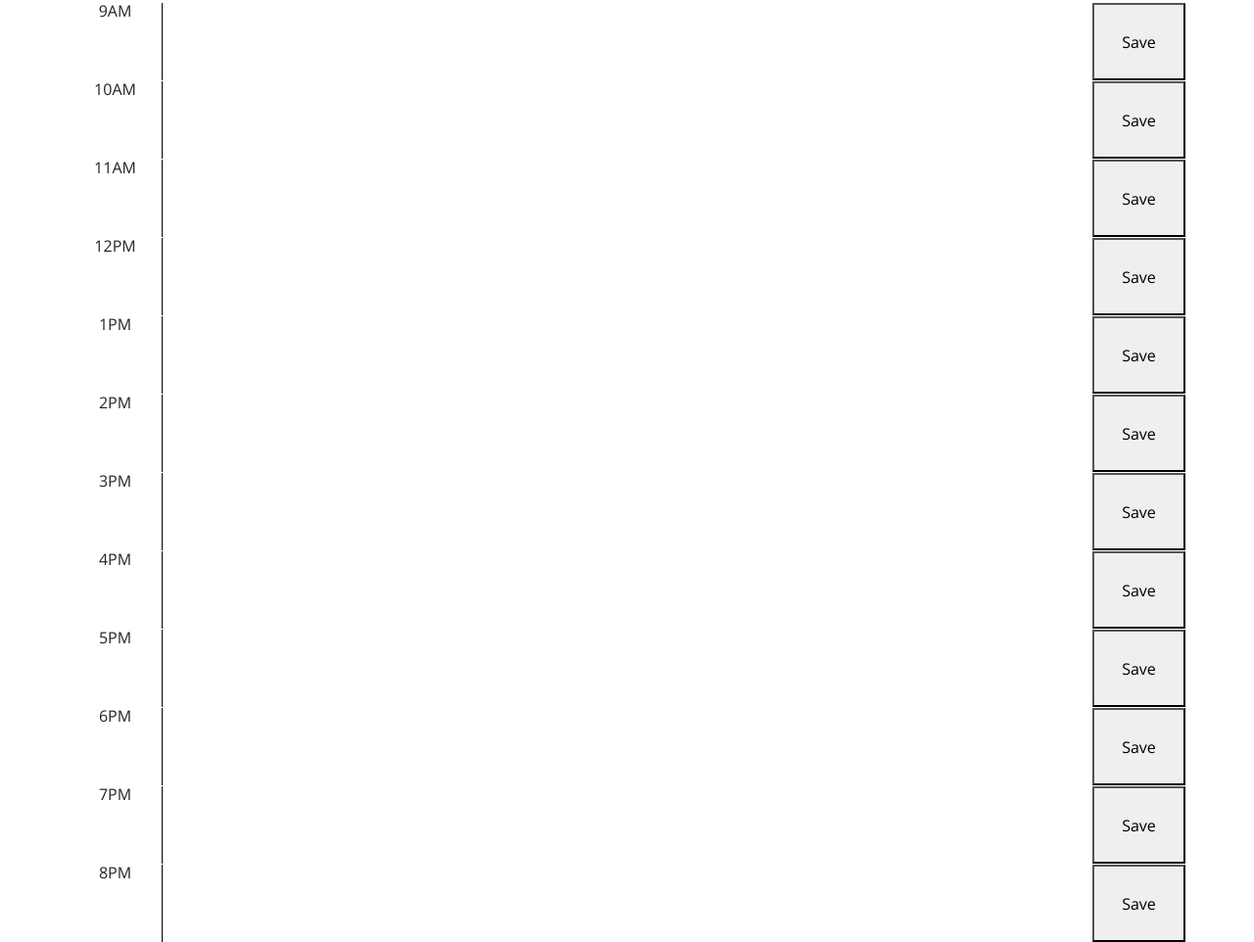
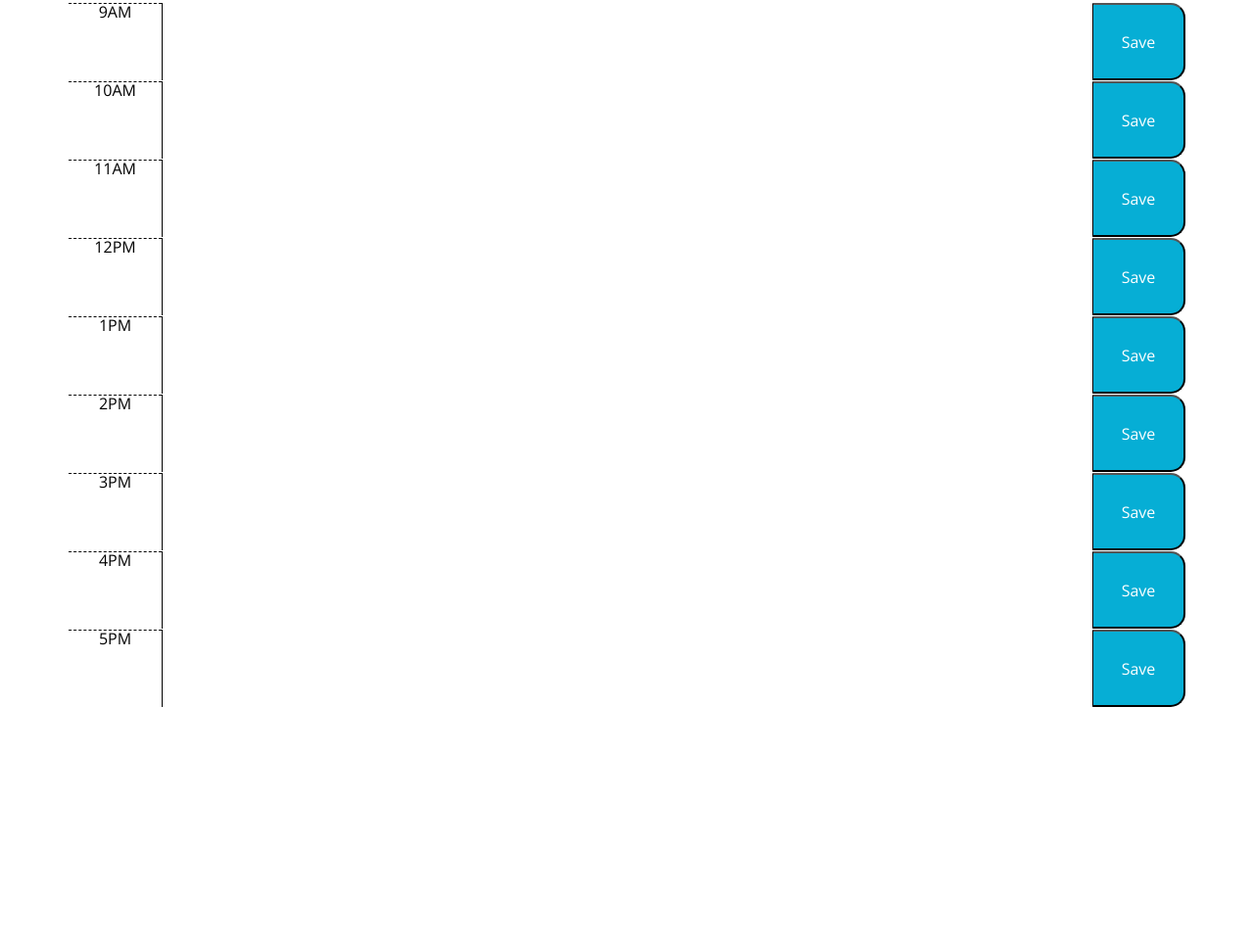
Before and after one commit to Colon182/Day-Planner, a plain HTML site: page index.html in a window 1280 px wide. Shown: the part 334-1296 px from the top of the page at 98% size. After the commit the page ends 1056 px from the top, so only its background shows below. Drawn offline with nearby package versions, Linux system fonts and the light colour scheme.

Commit message:
shortened day planner to 5pm and added given classes to html from css starter code

```diff
--- a/Assets/Script/script.js
+++ b/Assets/Script/script.js
@@ -1,4 +1,17 @@
 var timeDisplayEl = $("#currentDay")
+var nineAM = $("#hour-9");
+var tenAM = $("#hour-10");
+var elevenAM = $("#hour-11");
+var twelvePM = $("#hour-12");
+var onePM = $("#hour-1");
+var twoPM = $("#hour-2");
+var threePM = $("#hour-3");
+var fourPM = $("#hour-4");
+var fivePM = $("#hour-5");
+var sixPM = $("#hour-6");
+var sevenPM = $("#hour-7");
+var EightPM = $("#hour-8");
+
 
 function displayTime() {
     var rightNow = moment().format("MMM DD, YYYY");
--- a/index.html
+++ b/index.html
@@ -1,23 +1,14 @@
 <!DOCTYPE html>
 <html lang="en">
+
 <head>
   <meta charset="UTF-8" />
   <meta name="viewport" content="width=device-width, initial-scale=1.0" />
   <meta http-equiv="X-UA-Compatible" content="ie=edge" />
-    <link
-      rel="stylesheet"
-      href="https://stackpath.bootstrapcdn.com/bootstrap/4.3.1/css/bootstrap.min.css"
-    />
-    <link
-      rel="stylesheet"
-      href="https://use.fontawesome.com/releases/v5.8.1/css/all.css"
-      integrity="sha384-50oBUHEmvpQ+1lW4y57PTFmhCaXp0ML5d60M1M7uH2+nqUivzIebhndOJK28anvf"
-      crossorigin="anonymous"
-    />
-    <link
-      href="https://fonts.googleapis.com/css?family=Open+Sans&display=swap"
-      rel="stylesheet"
-    />
+  <link rel="stylesheet" href="https://stackpath.bootstrapcdn.com/bootstrap/4.3.1/css/bootstrap.min.css" />
+  <link rel="stylesheet" href="https://use.fontawesome.com/releases/v5.8.1/css/all.css"
+    integrity="sha384-50oBUHEmvpQ+1lW4y57PTFmhCaXp0ML5d60M1M7uH2+nqUivzIebhndOJK28anvf" crossorigin="anonymous" />
+  <link href="https://fonts.googleapis.com/css?family=Open+Sans&display=swap" rel="stylesheet" />
   <link rel="stylesheet" href="assets/CSS/style.css" />
   <title>Work Day Scheduler</title>
 </head>
@@ -31,64 +22,50 @@
   <div class="container">
     <!-- Timeblocks go here -->
     <div id="hour-9" class="row time-block">
-      <div class="col-md-1">9AM</div>
+      <div class="col-md-1 hour">9AM</div>
       <textarea class="col-md-10 user-input"></textarea>
-      <button class="col-md-1">Save</button>
+      <button class="col-md-1 saveBtn">Save</button>
     </div>
     <div id="hour-10" class="row time-block">
-      <div class="col-md-1">10AM</div>
+      <div class="col-md-1 hour">10AM</div>
       <textarea class="col-md-10 user-input"></textarea>
-      <button class="col-md-1">Save</button>
+      <button class="col-md-1 saveBtn">Save</button>
     </div>
     <div id="hour-11" class="row time-block">
-      <div class="col-md-1">11AM</div>
+      <div class="col-md-1 hour">11AM</div>
       <textarea class="col-md-10 user-input"></textarea>
-      <button class="col-md-1">Save</button>
+      <button class="col-md-1 saveBtn">Save</button>
     </div>
     <div id="hour-12" class="row time-block">
-      <div class="col-md-1">12PM</div>
+      <div class="col-md-1 hour">12PM</div>
       <textarea class="col-md-10 user-input"></textarea>
-      <button class="col-md-1">Save</button>
+      <button class="col-md-1 saveBtn">Save</button>
     </div>
     <div id="hour-1" class="row time-block">
-      <div class="col-md-1">1PM</div>
+      <div class="col-md-1 hour">1PM</div>
       <textarea class="col-md-10 user-input"></textarea>
-      <button class="col-md-1">Save</button>
+      <button class="col-md-1 saveBtn">Save</button>
     </div>
     <div id="hour-2" class="row time-block">
-      <div class="col-md-1">2PM</div>
+      <div class="col-md-1 hour">2PM</div>
       <textarea class="col-md-10 user-input"></textarea>
-      <button class="col-md-1">Save</button>
+      <button class="col-md-1 saveBtn">Save</button>
     </div>
     <div id="hour-3" class="row time-block">
-      <div class="col-md-1">3PM</div>
+      <div class="col-md-1 hour">3PM</div>
       <textarea class="col-md-10 user-input"></textarea>
-      <button class="col-md-1">Save</button>
+      <button class="col-md-1 saveBtn">Save</button>
     </div>
     <div id="hour-4" class="row time-block">
-      <div class="col-md-1">4PM</div>
+      <div class="col-md-1 hour">4PM</div>
       <textarea class="col-md-10 user-input"></textarea>
-      <button class="col-md-1">Save</button>
+      <button class="col-md-1 saveBtn">Save</button>
     </div>
     <div id="hour-5" class="row time-block">
-      <div class="col-md-1">5PM</div>
+      <div class="col-md-1 hour">5PM</div>
       <textarea class="col-md-10 user-input"></textarea>
-      <button class="col-md-1">Save</button>
+      <button class="col-md-1 saveBtn">Save</button>
     </div>
-    <div id="hour-6" class="row time-block">
-      <div class="col-md-1">6PM</div>
-      <textarea class="col-md-10 user-input"></textarea>
-      <button class="col-md-1">Save</button>
-    </div>
-    <div id="hour-7" class="row time-block">
-      <div class="col-md-1">7PM</div>
-      <textarea class="col-md-10 user-input"></textarea>
-      <button class="col-md-1">Save</button>
-    </div>
-    <div id="hour-8" class="row time-block">
-      <div class="col-md-1">8PM</div>
-      <textarea class="col-md-10 user-input"></textarea>
-      <button class="col-md-1">Save</button>
   </div>
   </div>
 
@@ -98,4 +75,5 @@
   <script src="https://cdnjs.cloudflare.com/ajax/libs/moment.js/2.24.0/moment.min.js"></script>
   <script src="assets/Script/script.js"></script>
 </body>
+
 </html>
```
Lines whose indentation alone changed are shown as unchanged.
